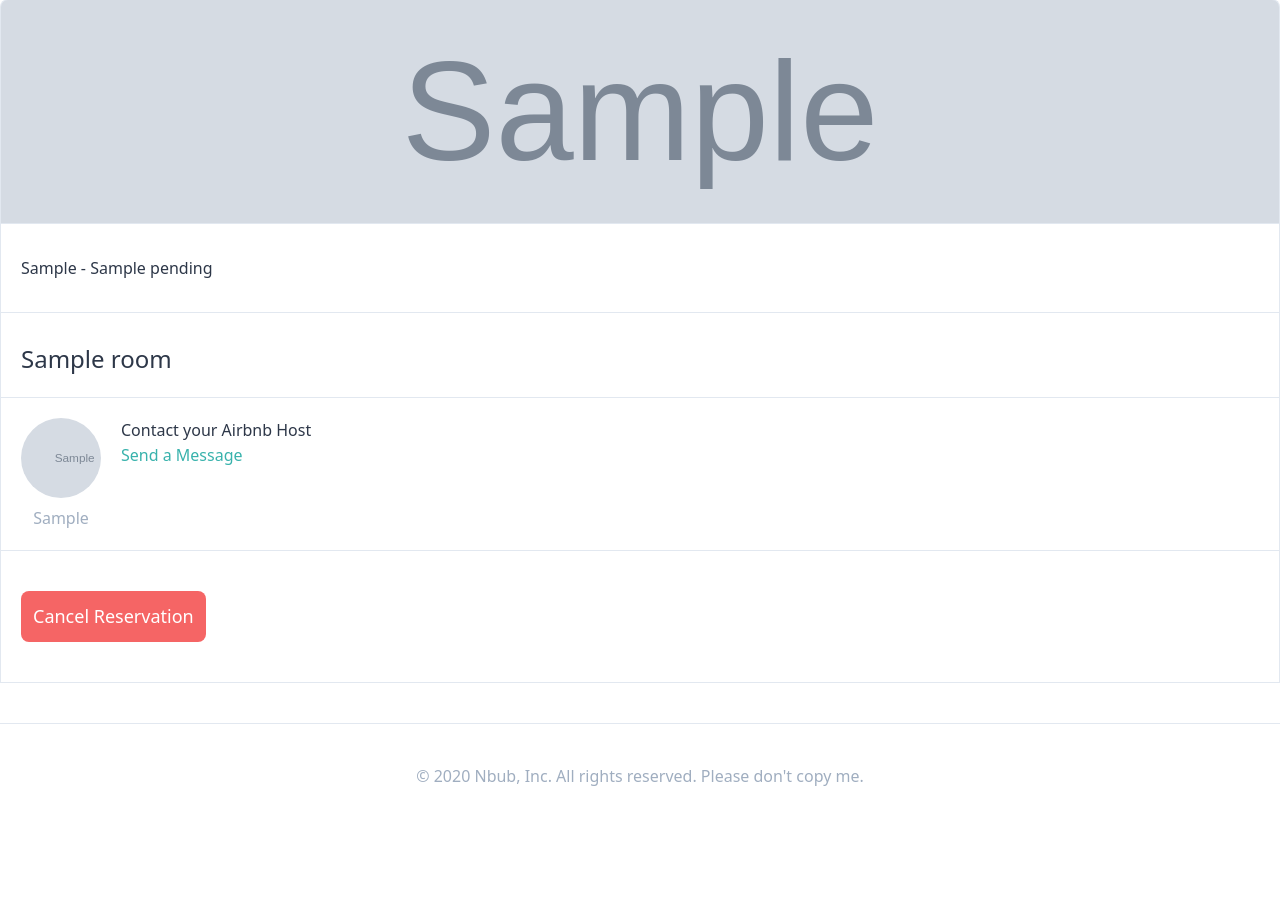
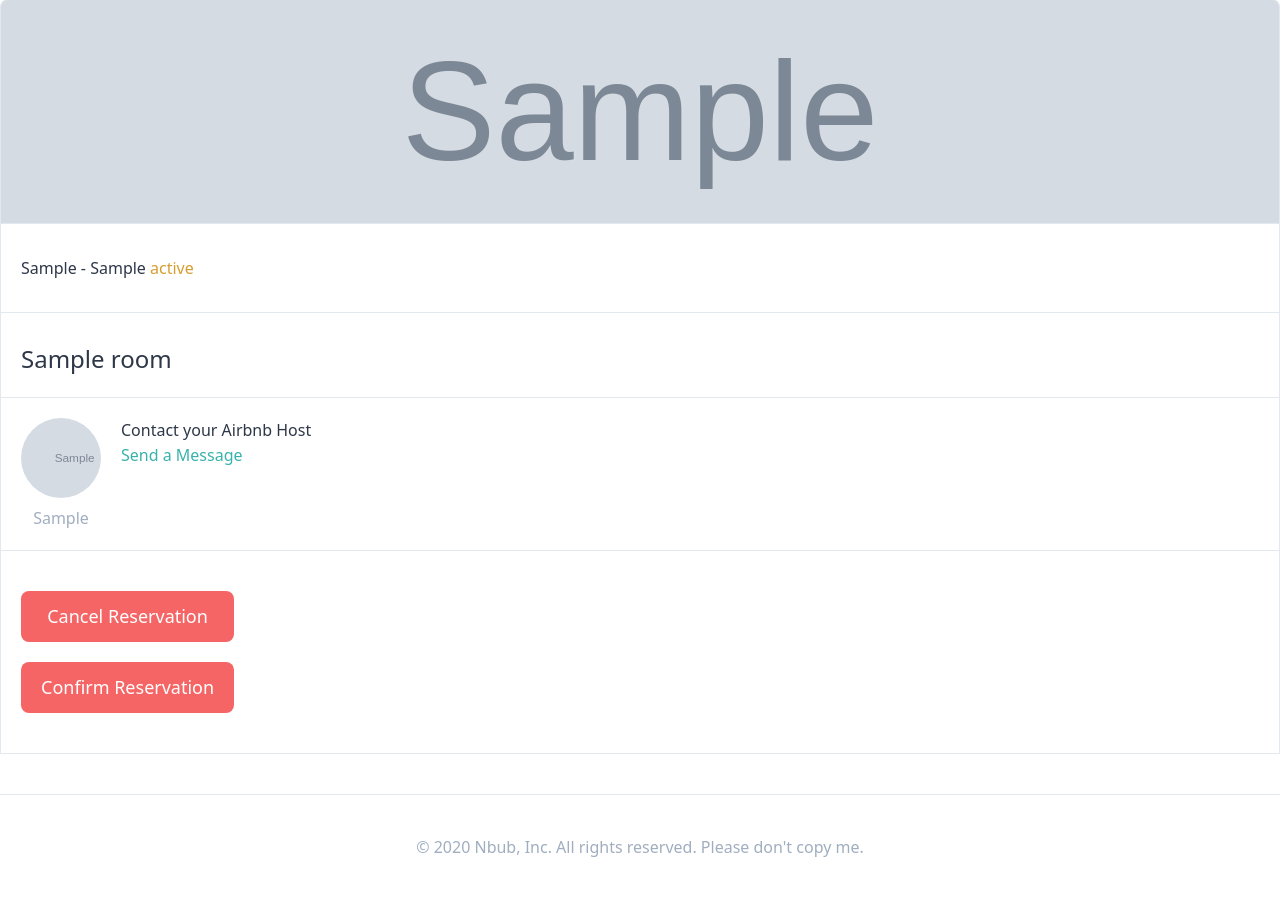
Before and after one commit to jhunderdog/airbnb-clone, a Django app: template templates/reservations/detail.html in a window 1280 px wide. Shown: the part 97-996 px from the top of the page. Before the commit the page ends 883 px from the top, so only its background shows below. Run offline with Django 3.2, Linux system fonts and the light colour scheme; the template is opened without the code that fills it: most values are stand-ins (such as "Sample title", 1, 10 or a date in 2020); grey boxes marked "Sample" are stand-in pictures; style sheets or scripts are compiled from the project's sources; parts of the project's set-up code (start-up, migrations or seed data) failed here and were passed over; some libraries are stand-ins or nearby versions.

Commit message:
eservation Detail part Two

```diff
--- a/reservations/models.py
+++ b/reservations/models.py
@@ -26,9 +26,9 @@ class Reservation(core_models.TimeStampedModel):
     status_canceled = "canceled"
 
     status_choices = (
-        (status_pending, "pending"),
-        (status_confirmed, "confirmed"),
-        (status_canceled, "canceled"),
+        (status_pending, "Pending"),
+        (status_confirmed, "Confirmed"),
+        (status_canceled, "Canceled"),
     )
 
     status = models.CharField(
--- a/templates/reservations/detail.html
+++ b/templates/reservations/detail.html
@@ -15,7 +15,7 @@
 
         <div class="flex flex-col items-start border-l border-r border-t border-b">
             <div class="font-medium border-b py-8 px-5 w-full">
-                {{reservation.check_in}} - {{reservation.check_out}} <span>{{reservation.status}}</span>
+                {{reservation.check_in}} - {{reservation.check_out}} <span class="{% if reservation.status == 'pending' %} text-yellow-600 {% elif reservation.status == 'canceled' %} text-red-600 {% else %} text-teal-600 {% endif %}">{{reservation.get_status_display}}</span>
             </div>
 
             <span class="text-2xl border-b p-5 mt-2 w-full">
@@ -34,7 +34,12 @@
             </div>
 
             <div class="py-10 px-5">
-                <a href="#" class="btn-link block px-3">Cancel Reservation</a>
+                {% if reservation.status == 'pending' %}
+                    <a href="#" class="btn-link block px-3 mb-5">Cancel Reservation</a>
+                    {% if reservation.room.host != user %}
+                        <a href="#" class="btn-link block px-5">Confirm Reservation</a>
+                    {% endif %}
+                {% endif %}
             </div>
         </div>
 
```
